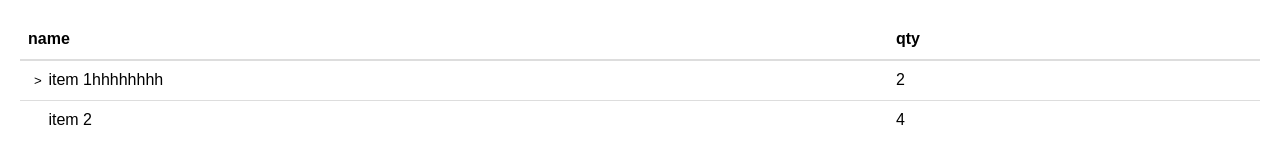
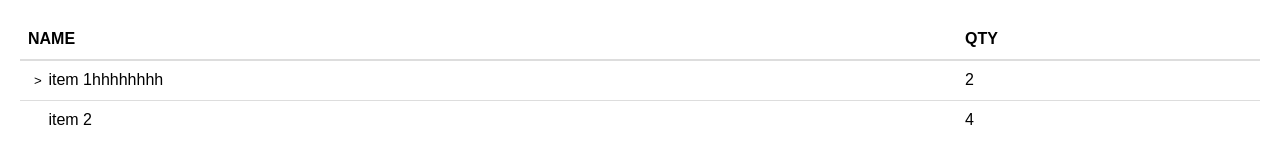
Before and after one commit to AbyAbyss/react-table-tree, a React (Create React App) app: page / in a window 1280 px wide. Shown: the top 160 px of the page. Built offline with nearby package versions, Linux system fonts and the light colour scheme.

Commit message:
indentation default to 0

```diff
--- a/src/App.js
+++ b/src/App.js
@@ -37,11 +37,11 @@ function App() {
   return (
     <div>
       <TableTreeGrid data={data}
-        items={getHeaderElems(data)}     // optional will be genrated automatically
+        items={getHeaderElems(data).map(e => e.toLocaleUpperCase())}     // for header, optional will be genrated automatically
         fields={getHeaderElems(data)}    // optional will be genrated automatically
         maximizeIcon={<span>{'>'}</span>} // optional, default: +
         minimizeIcon={<span>\/</span>}    // optional, default: -
-        indentLevelOffset={0}              // optional, default: 16
+        indentLevelOffset={16}              // optional, default: 16
         columnsWidth={{
               name: "70%",
               qty: "30%"
--- a/src/TableTree/Header.jsx
+++ b/src/TableTree/Header.jsx
@@ -5,7 +5,7 @@ export default (props) => {
     return <thead>
         <tr>
             {props.items.map((elem, i) => {
-                 if (elem === 'children') {
+                if (['children', 'CHILDREN'].includes(elem)) {
                     return null
                 }
 
--- a/src/TableTree/Row.jsx
+++ b/src/TableTree/Row.jsx
@@ -1,7 +1,7 @@
 import React, { useEffect, useState } from 'react';
 import './Tabletree.css';
 
-const INDENT_LEVEL_OFFSET = 16
+const INDENT_LEVEL_OFFSET = 0;
 
 export default (props) => {
 
```
